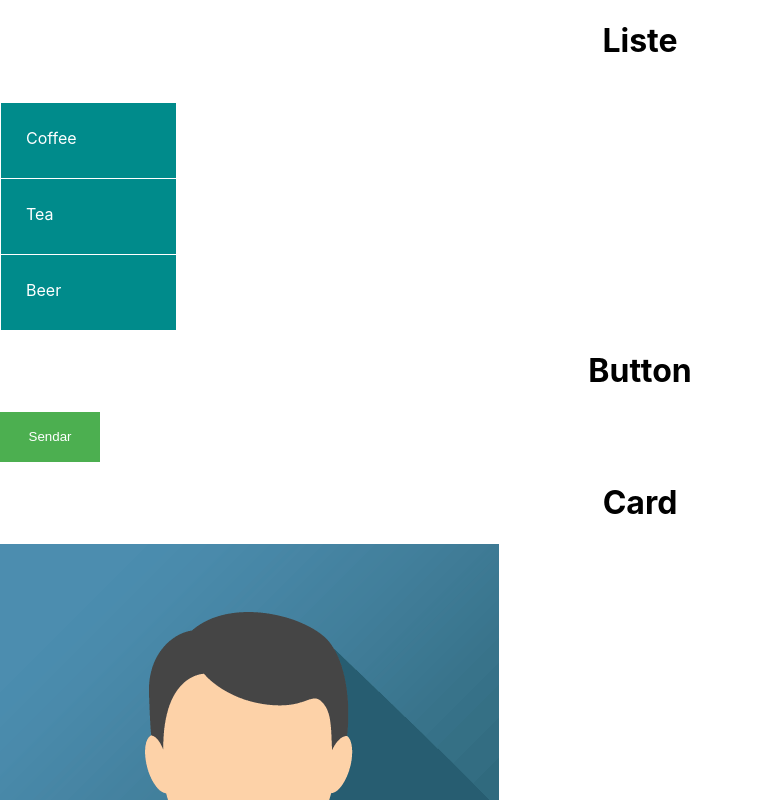
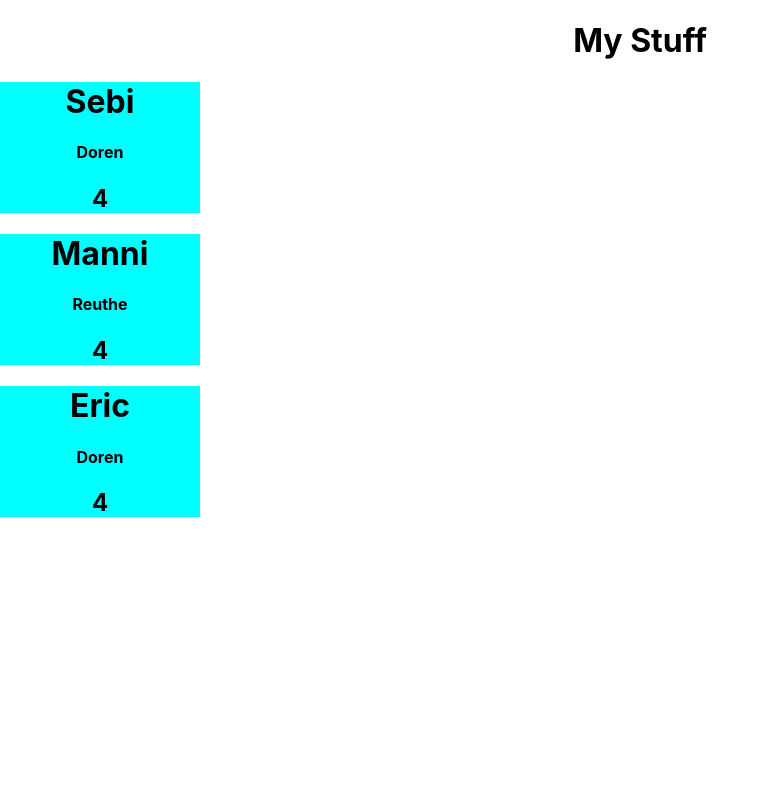
Before and after one commit to sebastiansinz02/SWP4, a React (Create React App) app in the folder Beispiele/Javascript_Extended/reactdemo/: page / in a window 1280 px wide. Shown: the top 800 px of the page, without its empty margins (0-770 px from the left). Built offline with nearby package versions, Linux system fonts and the light colour scheme.

Commit message:
06 React Properties

```diff
--- a/Beispiele/Javascript_Extended/reactdemo/src/App.js
+++ b/Beispiele/Javascript_Extended/reactdemo/src/App.js
@@ -1,17 +1,13 @@
 import "./App.css";
-import SupperButton from "./components/SupperButton";
-import List from "./components/List";
-import Card from "./components/Card";
+import Vote from "./components/Vote";
 
 function App() {
   return (
     <div className="App">
-      <h1>Liste</h1>
-      <List />
-      <h1>Button</h1>
-      <SupperButton />
-      <h1>Card</h1>
-      <Card />
+      <h1 class="heading"> My Stuff</h1>
+      <Vote candidate="Sebi" address="Doren" />
+      <Vote candidate="Manni" address="Reuthe " />
+      <Vote candidate="Eric" address="Doren" />
     </div>
   );
 }
--- /dev/null
+++ b/Beispiele/Javascript_Extended/reactdemo/src/components/Vote.js
@@ -0,0 +1,17 @@
+import React, { Component } from "react";
+import styles from "./Vote.module.css";
+
+class Vote extends Component {
+  state = {};
+  render() {
+    return (
+      <div className={styles.card}>
+        <h1>{this.props.candidate}</h1>
+        <h4>{this.props.address}</h4>
+        <h2>4</h2>
+      </div>
+    );
+  }
+}
+
+export default Vote;
--- /dev/null
+++ b/Beispiele/Javascript_Extended/reactdemo/src/components/Vote.module.css
@@ -0,0 +1,9 @@
+.card {
+  background-color: aqua;
+  min-height: 50px;
+  width: 200px;
+}
+
+.card:hover {
+  cursor: pointer;
+}
```
